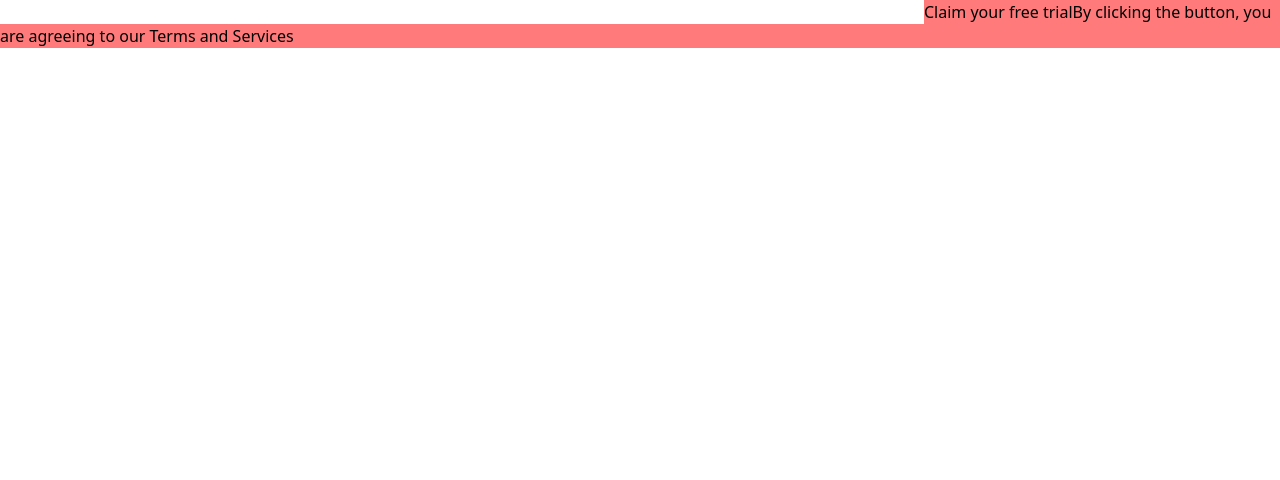
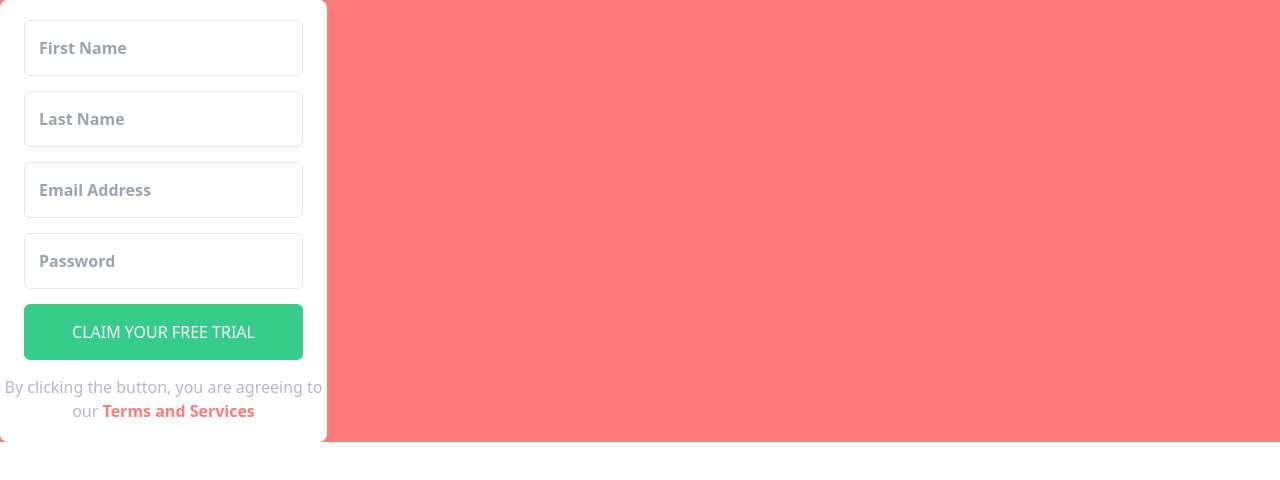
Before and after one commit to AliceMenzie/fm-sign-up-form, a React (Create React App) app: page / in a window 1280 px wide. Shown: the top 480 px of the page. Built offline with nearby package versions, Linux system fonts and the light colour scheme.

Commit message:
Styles:  add form styles

```diff
--- a/src/components/Form.tsx
+++ b/src/components/Form.tsx
@@ -16,21 +16,50 @@ export default function Form() {
     formState: { errors },
   } = useForm<Inputs>();
   const onSubmit: SubmitHandler<Inputs> = (data) => console.log(data);
+
   return (
-    <form onSubmit={handleSubmit(onSubmit)}>
-      <input {...register("firstName", { required: true })} />
+    <form
+      className="h-[442px] w-[327px] bg-white flex flex-col items-center justify-around rounded-lg py-3"
+      onSubmit={handleSubmit(onSubmit)}
+    >
+      <input
+        className="border text-grey capitalize font-bold w-[279px] h-[56px] rounded-md pl-[14px]"
+        placeholder="first name"
+        {...register("firstName", { required: true })}
+      />
       {errors.firstName && <span>This field is required</span>}
-      <input {...register("lastName", { required: true })} />
+      <input
+        className="border text-grey capitalize font-bold w-[279px] h-[56px] rounded-md pl-[14px]"
+        placeholder="Last Name"
+        {...register("lastName", { required: true })}
+      />
       {errors.lastName && <span>This field is required</span>}
-      <input {...register("email", { required: true })} />
+      <input
+        className="border text-grey capitalize font-bold w-[279px] h-[56px] rounded-md pl-[14px]"
+        placeholder="email address"
+        {...register("email", { required: true })}
+      />
       {errors.email && <span>This field is required</span>}
-      <input {...register("password", { required: true })} />
+      <input
+        className="border text-grey capitalize font-bold w-[279px] h-[56px] rounded-md pl-[14px]"
+        placeholder="password"
+        type="password"
+        {...register("password", { required: true })}
+      />
       {errors.password && <span>This field is required</span>}
 
-      <input type="submit" value="Claim your free trial" />
-      <span>
-        By clicking the button, you are agreeing to our Terms and Services
-      </span>
+      <input
+        className="bg-green text-white uppercase w-[279px] h-[56px] rounded-md"
+        type="submit"
+        value="Claim your free trial"
+      />
+      <p className="text-center text-greyBlue">
+        By clicking the button, you are agreeing to our {/* <span> */}
+        <a className="text-red font-bold" href="###">
+          Terms and Services
+        </a>
+        {/* </span> */}
+      </p>
     </form>
   );
 }
```
